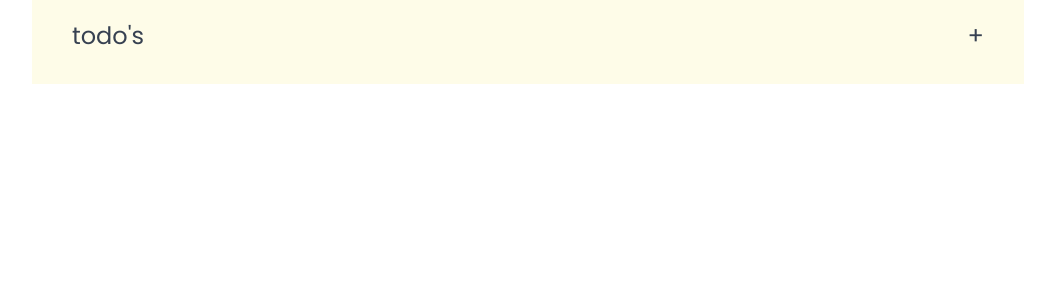
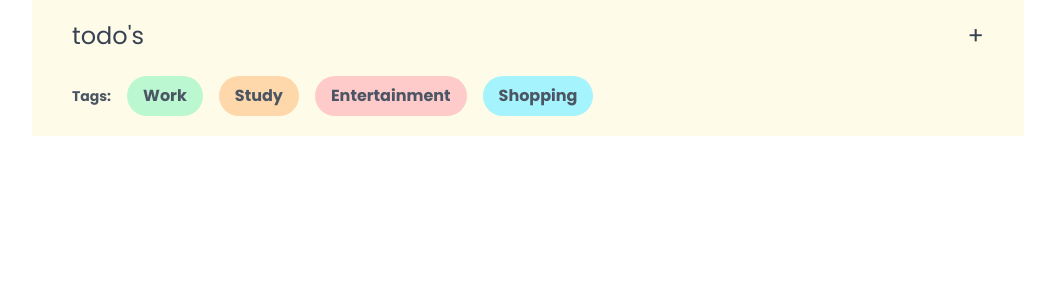
Before and after one commit to greybirbroman/my_todo, a React (Create React App) app: page / in a window 1280 px wide. Shown: the top 300 px of the page, without its empty margins (112-1167 px from the left). Built offline with nearby package versions, Linux system fonts and the light colour scheme.

Commit message:
add TagsBar

```diff
--- a/src/App.js
+++ b/src/App.js
@@ -6,6 +6,7 @@ import AddTaskBar from './components/AddTaskBar';
 import AddTodoModal from './components/AddTodoModal';
 import EditTodoModal from './components/EditTodoModal';
 import TasksList from './components/TasksList';
+import TagsBar from './components/TagsBar';
 
 function App() {
   const { tasks, addTask, deleteTask, toggleTaskStatus, updateTask } = useTasks();
@@ -21,14 +22,10 @@ function App() {
     toggleAddModal();
   };
 
-  const handleEditClick = (id) => {
+  const editTask = (editedTask) => {
     toggleEditModal();
-    const updateTask = {
-      ...selectedTask,
-      title: selectedTask.title,
-
-    }
-    updateTask(selectedTask);
+    updateTask(editedTask);
+    toggleEditModal()
   };
 
   function toggleAddModal() {
@@ -46,7 +43,7 @@ function App() {
       )}
 
       {isModalEditOpen && (
-        <EditTodoModal onCancelClick={toggleEditModal} onEdit={handleEditClick} task={selectedTask} />
+        <EditTodoModal onCancelClick={toggleEditModal} onEdit={editTask} selectedTask={selectedTask} />
       )}
       {!isModalAddOpen && !isModalEditOpen && (
         <>
@@ -55,9 +52,10 @@ function App() {
             tasks={tasks}
             onDelete={deleteTask}
             onToggleTaskStatus={toggleTaskStatus}
-            onEdit={handleEditClick}
+            onEdit={toggleEditModal}
             setSelectedTask={setSelectedTask}
           />
+          <TagsBar />
         </>
       )}
     </div>
--- a/src/components/AddTodoModal.jsx
+++ b/src/components/AddTodoModal.jsx
@@ -1,5 +1,6 @@
 import React from 'react';
 import { useFormWithValidation } from '../hooks/useForm';
+import TagsBar from './TagsBar';
 
 const AddTodoModal = ({ onCancelClick, onAddClick }) => {
   const { values, handleChange, resetForm } = useFormWithValidation();
@@ -41,6 +42,7 @@ const AddTodoModal = ({ onCancelClick, onAddClick }) => {
           value={values.description || ''}
           rows='5'
         ></textarea>
+        <TagsBar />
       </form>
     </div>
   );
--- a/src/components/EditTodoModal.jsx
+++ b/src/components/EditTodoModal.jsx
@@ -1,26 +1,26 @@
 import React, { useEffect, useState } from 'react';
 import { useFormWithValidation } from '../hooks/useForm';
 
-const EditTodoModal = ({ onCancelClick, onEdit, task }) => {
+const EditTodoModal = ({ onCancelClick, onEdit, selectedTask }) => {
   const { values, setValues, handleChange } = useFormWithValidation();
-  const [newTitle, setNewTitle] = useState(task.title)
-
-  console.log(task)
 
   function handleSubmit(e) {
     e.preventDefault();
-    onEdit({
-      ...task,
-      title: newTitle,
-    });
+    const updatedTask = {
+      id: selectedTask.id,
+      title: values.title || selectedTask.title,
+      description: values.description || selectedTask.description,
+      completed: selectedTask.completed
+    }
+    onEdit(updatedTask)
   }
 
   useEffect(() => {
     setValues({
-      title: task.title,
-      description: task.description
+      title: selectedTask.title,
+      description: selectedTask.description
     });
-  }, [task]);
+  }, [selectedTask]);
 
   return (
     <div>
@@ -29,14 +29,14 @@ const EditTodoModal = ({ onCancelClick, onEdit, task }) => {
           <button type='button' onClick={onCancelClick}>
             Cancel
           </button>
-          <button onClick={handleSubmit} >Edit</button>
+          <button type='button'>Edit</button>
         </div>
         <input
           onChange={handleChange}
           type='text'
           name='title'
           placeholder='Your title...'
-          value={values.title}
+          value={values.title || ''}
         ></input>
         <label>Description</label>
         <textarea
@@ -44,7 +44,7 @@ const EditTodoModal = ({ onCancelClick, onEdit, task }) => {
           type='text'
           name='description'
           placeholder='Your description..'
-          value={values.description}
+          value={values.description || ''}
           rows='5'
         ></textarea>
       </form>
--- /dev/null
+++ b/src/components/TagsBar.jsx
@@ -0,0 +1,53 @@
+import React, { useState } from 'react';
+
+const categories = [
+  {
+    id: 1,
+    class: 'bg-green-200',
+    name: 'Work',
+  },
+  {
+    id: 2,
+    class: 'bg-orange-200',
+    name: 'Study',
+  },
+  {
+    id: 3,
+    class: 'bg-red-200',
+    name: 'Entertainment',
+  },
+  {
+    id: 4,
+    class: 'bg-cyan-200',
+    name: 'Shopping',
+  },
+];
+
+const TagsBar = () => {
+  const [activeCategory, setActiveCategory] = useState(null);
+
+  const handleClick = (category) => {
+    setActiveCategory(category);
+    //onCategoryClick(category);
+  };
+  return (
+    <div className='flex justify-start mt-8'>
+      <div className='flex items-center space-x-4 text-gray-600'>
+        <span className='text-sm font-bold'>Tags:</span>
+        {categories.map((category, index) => (
+          <button
+            key={index}
+            className={`${
+              activeCategory === category ? 'bg-gray-200' : category.class
+            } py-2 px-4 rounded-full font-bold`}
+            onClick={() => handleClick(category)}
+          >
+            {category.name}
+          </button>
+        ))}
+      </div>
+    </div>
+  );
+};
+
+export default TagsBar;
--- a/src/components/Task.jsx
+++ b/src/components/Task.jsx
@@ -61,14 +61,7 @@ const Task = ({ task, onDelete, onToggleStatus, onEdit, setSelectedTask }) => {
         {description}
       </p>
       <div className='flex justify-between'>
-        <ul className='space-x-1 flex'>
-          <li>
-            <div className='h-5 w-5 bg-yellow-700 rounded-full'></div>
-          </li>
-          <li>
-            <div className='h-5 w-5 bg-red-700 rounded-full'></div>
-          </li>
-        </ul>
+
         <div className='space-x-1 flex items-center'>
           <span
             className={`text-sm font-mono ${
```
